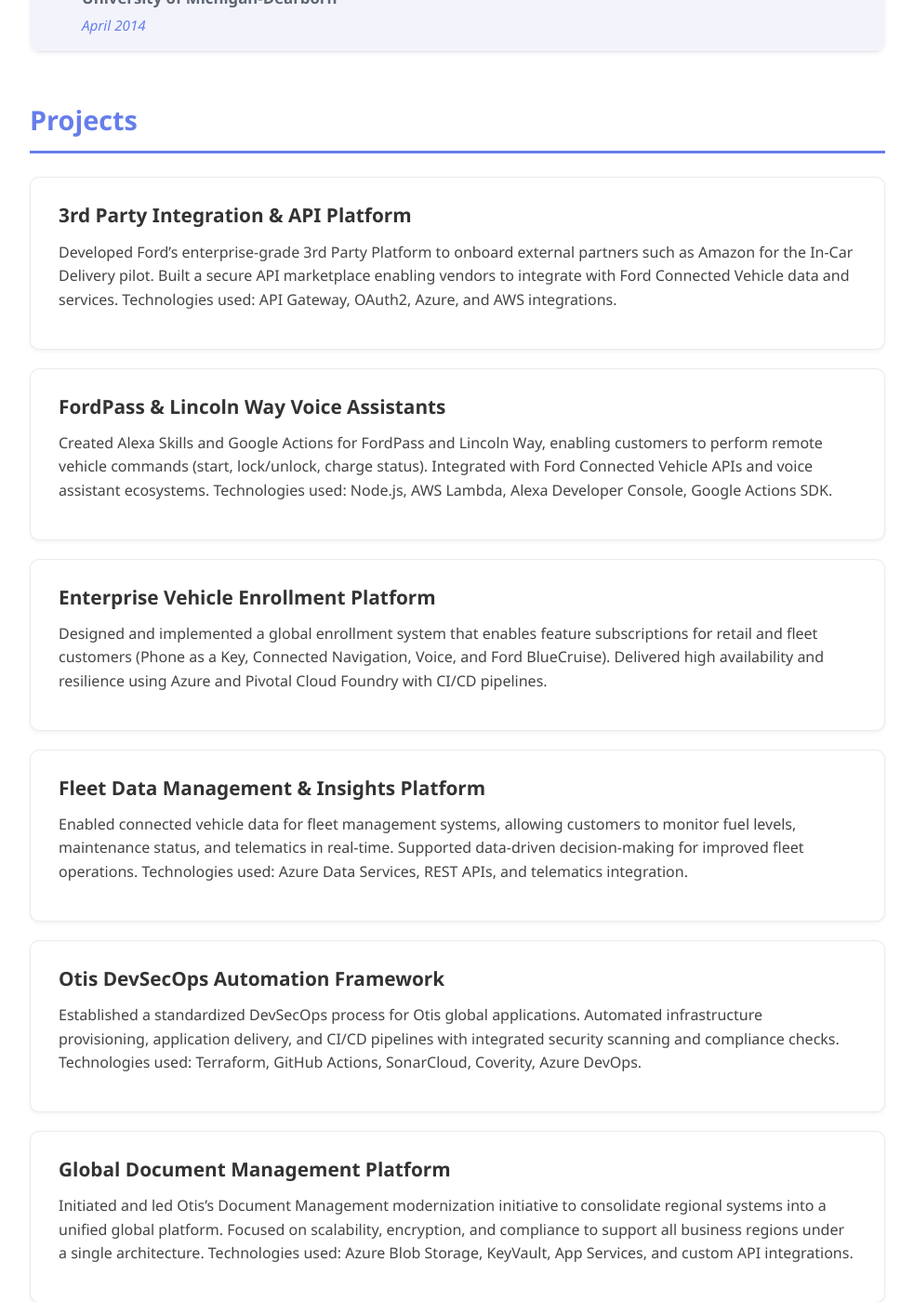
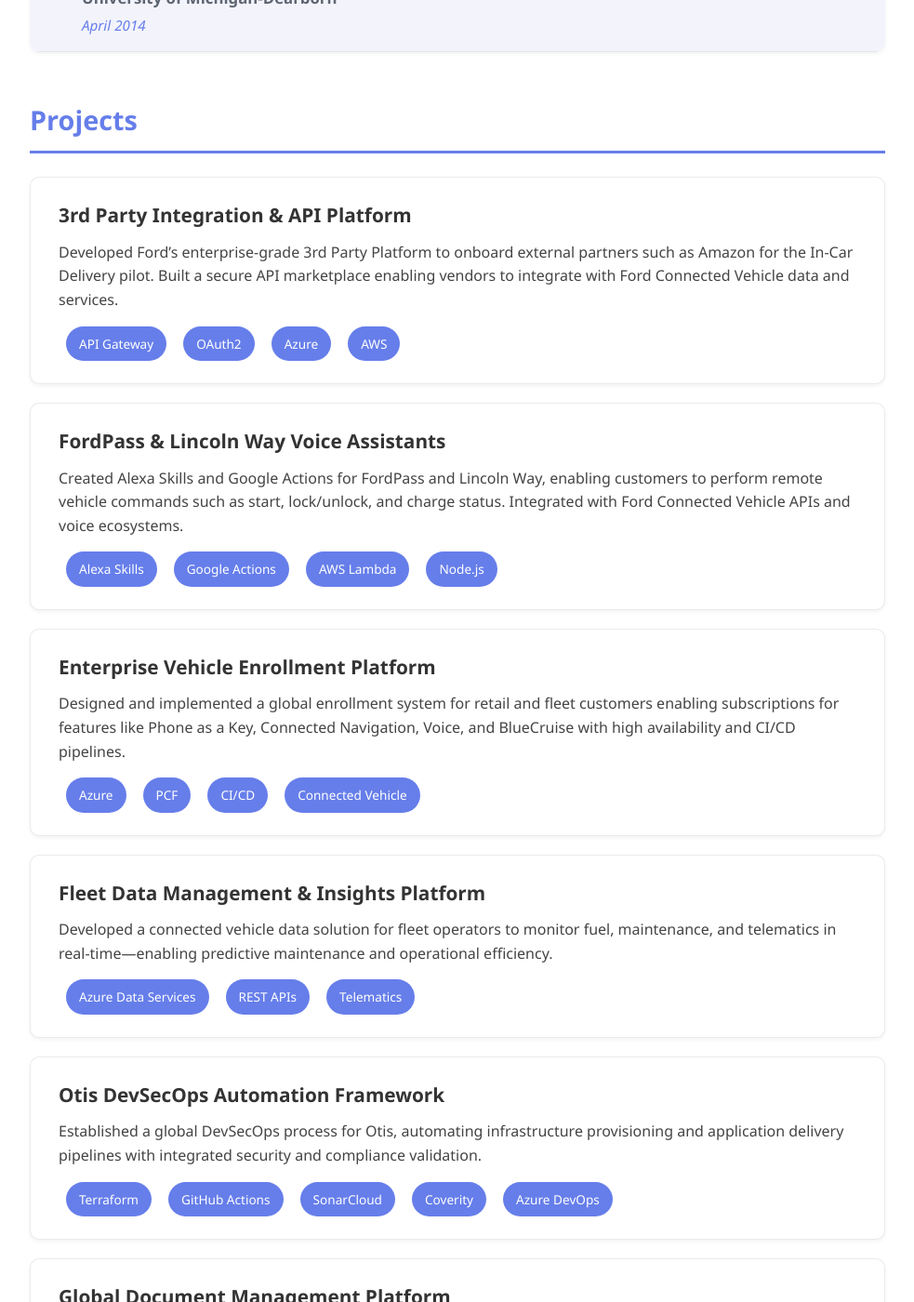
Before and after one commit to r91dua/my-portfolio, a Jekyll site: the page built from index.html, in a window 1280 px wide and 1400 px high, scrolled down 3097 px. Shown: the whole window at 93% size, without its empty margins (148-1131 px from the left). Built offline with Jekyll 4.4.1, drawn with Linux system fonts in a browser that asks for light colours; some of the changed text lies outside the part shown.

Commit message:
Update projects.html
Updated Formatting

```diff
--- a/_includes/sections/projects.html
+++ b/_includes/sections/projects.html
@@ -3,31 +3,67 @@
 
   <div class="project-item">
     <h3>3rd Party Integration & API Platform</h3>
-    <p>Developed Ford’s enterprise-grade 3rd Party Platform to onboard external partners such as Amazon for the In-Car Delivery pilot. Built a secure API marketplace enabling vendors to integrate with Ford Connected Vehicle data and services. Technologies used: API Gateway, OAuth2, Azure, and AWS integrations.</p>
+    <p>Developed Ford’s enterprise-grade 3rd Party Platform to onboard external partners such as Amazon for the In-Car Delivery pilot. Built a secure API marketplace enabling vendors to integrate with Ford Connected Vehicle data and services.</p>
+    <div class="project-tags">
+      <span class="tag">API Gateway</span>
+      <span class="tag">OAuth2</span>
+      <span class="tag">Azure</span>
+      <span class="tag">AWS</span>
+    </div>
   </div>
 
   <div class="project-item">
     <h3>FordPass & Lincoln Way Voice Assistants</h3>
-    <p>Created Alexa Skills and Google Actions for FordPass and Lincoln Way, enabling customers to perform remote vehicle commands (start, lock/unlock, charge status). Integrated with Ford Connected Vehicle APIs and voice assistant ecosystems. Technologies used: Node.js, AWS Lambda, Alexa Developer Console, Google Actions SDK.</p>
+    <p>Created Alexa Skills and Google Actions for FordPass and Lincoln Way, enabling customers to perform remote vehicle commands such as start, lock/unlock, and charge status. Integrated with Ford Connected Vehicle APIs and voice ecosystems.</p>
+    <div class="project-tags">
+      <span class="tag">Alexa Skills</span>
+      <span class="tag">Google Actions</span>
+      <span class="tag">AWS Lambda</span>
+      <span class="tag">Node.js</span>
+    </div>
   </div>
 
   <div class="project-item">
     <h3>Enterprise Vehicle Enrollment Platform</h3>
-    <p>Designed and implemented a global enrollment system that enables feature subscriptions for retail and fleet customers (Phone as a Key, Connected Navigation, Voice, and Ford BlueCruise). Delivered high availability and resilience using Azure and Pivotal Cloud Foundry with CI/CD pipelines.</p>
+    <p>Designed and implemented a global enrollment system for retail and fleet customers enabling subscriptions for features like Phone as a Key, Connected Navigation, Voice, and BlueCruise with high availability and CI/CD pipelines.</p>
+    <div class="project-tags">
+      <span class="tag">Azure</span>
+      <span class="tag">PCF</span>
+      <span class="tag">CI/CD</span>
+      <span class="tag">Connected Vehicle</span>
+    </div>
   </div>
 
   <div class="project-item">
     <h3>Fleet Data Management & Insights Platform</h3>
-    <p>Enabled connected vehicle data for fleet management systems, allowing customers to monitor fuel levels, maintenance status, and telematics in real-time. Supported data-driven decision-making for improved fleet operations. Technologies used: Azure Data Services, REST APIs, and telematics integration.</p>
+    <p>Developed a connected vehicle data solution for fleet operators to monitor fuel, maintenance, and telematics in real-time—enabling predictive maintenance and operational efficiency.</p>
+    <div class="project-tags">
+      <span class="tag">Azure Data Services</span>
+      <span class="tag">REST APIs</span>
+      <span class="tag">Telematics</span>
+    </div>
   </div>
 
   <div class="project-item">
     <h3>Otis DevSecOps Automation Framework</h3>
-    <p>Established a standardized DevSecOps process for Otis global applications. Automated infrastructure provisioning, application delivery, and CI/CD pipelines with integrated security scanning and compliance checks. Technologies used: Terraform, GitHub Actions, SonarCloud, Coverity, Azure DevOps.</p>
+    <p>Established a global DevSecOps process for Otis, automating infrastructure provisioning and application delivery pipelines with integrated security and compliance validation.</p>
+    <div class="project-tags">
+      <span class="tag">Terraform</span>
+      <span class="tag">GitHub Actions</span>
+      <span class="tag">SonarCloud</span>
+      <span class="tag">Coverity</span>
+      <span class="tag">Azure DevOps</span>
+    </div>
   </div>
 
   <div class="project-item">
     <h3>Global Document Management Platform</h3>
-    <p>Initiated and led Otis’s Document Management modernization initiative to consolidate regional systems into a unified global platform. Focused on scalability, encryption, and compliance to support all business regions under a single architecture. Technologies used: Azure Blob Storage, KeyVault, App Services, and custom API integrations.</p>
+    <p>Led Otis’s initiative to unify regional document management systems into a single global solution with advanced encryption, compliance, and API-based integrations.</p>
+    <div class="project-tags">
+      <span class="tag">Azure Blob</span>
+      <span class="tag">KeyVault</span>
+      <span class="tag">App Services</span>
+      <span class="tag">Microservices</span>
+    </div>
   </div>
 </section>
```
